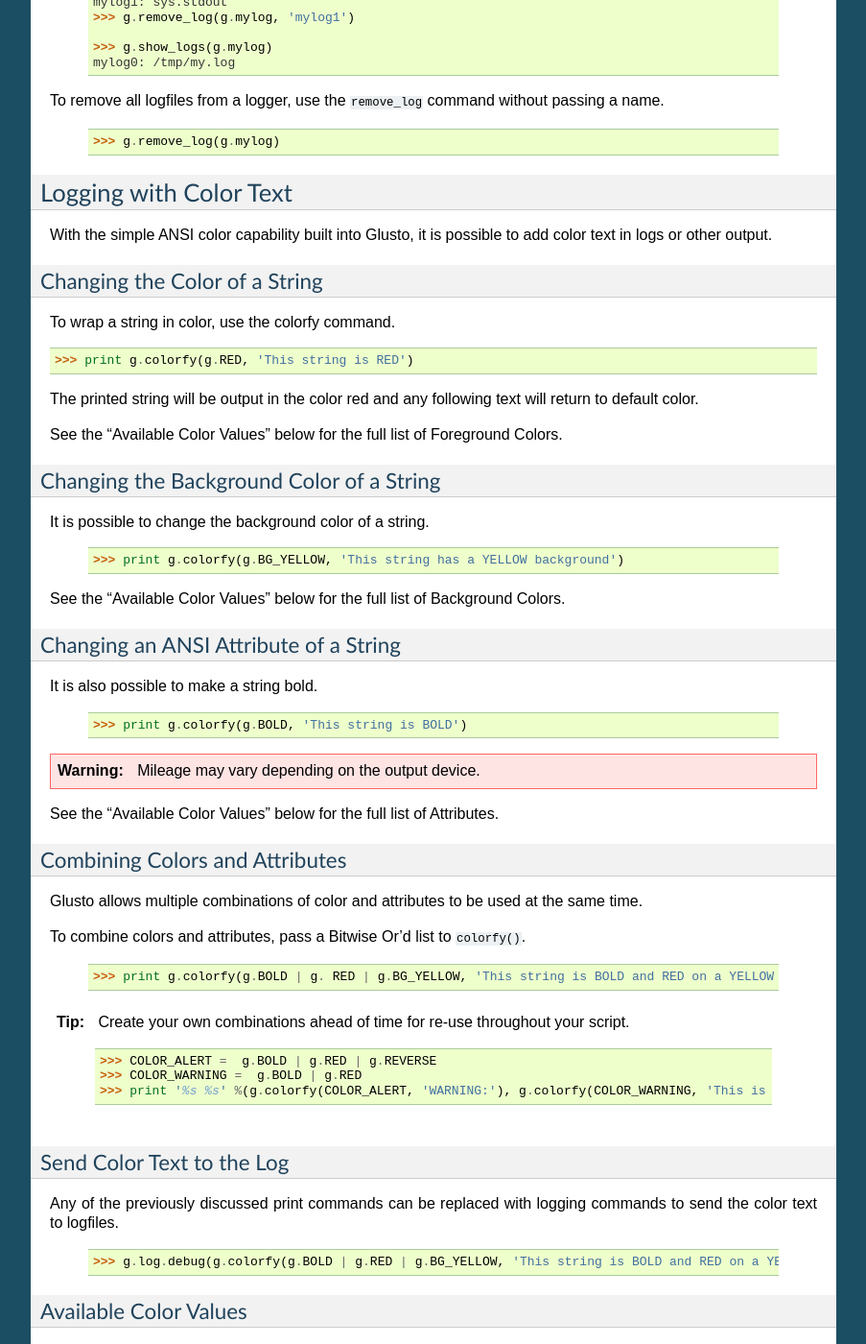
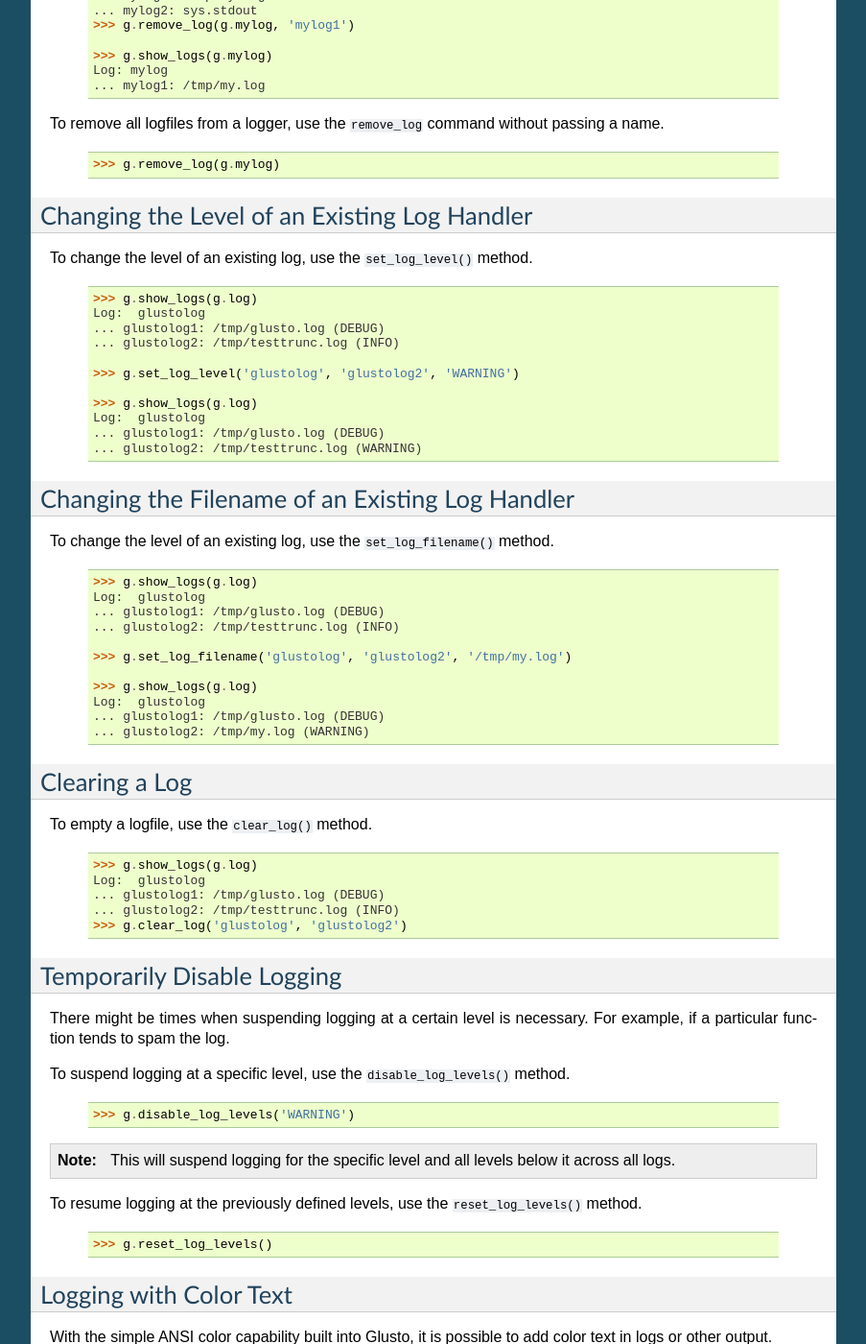
Before and after one commit to loadtheaccumulator/glusto, a Sphinx documentation site: the page built from docs/userguide/loggable.rst, in a window 1280 px wide and 1400 px high, scrolled down 1237 px. Shown: the whole window at 96% size, without its empty margins (198-1101 px from the left). Built offline with Sphinx 7.4.7, drawn with Linux system fonts in a browser that asks for light colours; pages that are not in the unit, such as notebooks, are missing from menus; some of the changed text lies outside the part shown.

Commit message:
logs: doc updates and set filename
Signed-off-by: Jonathan Holloway <loadtheaccumulator@gmail.com>

```diff
--- a/docs/userguide/loggable.rst
+++ b/docs/userguide/loggable.rst
@@ -6,7 +6,7 @@ Default Logging
 ===============
 
 By default, a logging object (``glustolog``) is setup by Glusto.
-Both are initially pointed at the same logfile (``/tmp/glusto.log``)
+It writes to ``/tmp/glusto.log``
 
 The ``glustolog`` object is designed for use by Glusto itself.
 If you need a log that is independent of the events logged by Glusto, you can
@@ -67,8 +67,10 @@ To show a list of the logfiles attached to a logger, use the ``show_logs()`` com
 	::
 
 		>>> g.show_logs(g.mylog)
-		mylog0: /tmp/my.log
-		mylog1: sys.stdout
+		Log:  mylog
+		... mylog1: /tmp/my.log (WARNING)
+		... mylog2: /tmp/my_other.log (CRITICAL)
+
 
 
 Removing a Log
@@ -79,18 +81,98 @@ If a logfile is no longer needed, remove the logfile from the logger with the ``
 	::
 
 		>>> g.show_logs(g.mylog)
-		mylog0: /tmp/my.log
-		mylog1: sys.stdout
+		Log: mylog
+		... mylog1: /tmp/my.log
+		... mylog2: sys.stdout
 		>>> g.remove_log(g.mylog, 'mylog1')
 
 		>>> g.show_logs(g.mylog)
-		mylog0: /tmp/my.log
+		Log: mylog
+		... mylog1: /tmp/my.log
 
 To remove all logfiles from a logger, use the ``remove_log`` command without passing a name.
 
 	::
 
 		>>> g.remove_log(g.mylog)
+
+
+Changing the Level of an Existing Log Handler
+=============================================
+
+To change the level of an existing log, use the ``set_log_level()`` method.
+
+	::
+
+		>>> g.show_logs(g.log)
+		Log:  glustolog
+		... glustolog1: /tmp/glusto.log (DEBUG)
+		... glustolog2: /tmp/testtrunc.log (INFO)
+
+		>>> g.set_log_level('glustolog', 'glustolog2', 'WARNING')
+
+		>>> g.show_logs(g.log)
+		Log:  glustolog
+		... glustolog1: /tmp/glusto.log (DEBUG)
+		... glustolog2: /tmp/testtrunc.log (WARNING)
+
+
+Changing the Filename of an Existing Log Handler
+================================================
+
+To change the level of an existing log, use the ``set_log_filename()`` method.
+
+	::
+
+		>>> g.show_logs(g.log)
+		Log:  glustolog
+		... glustolog1: /tmp/glusto.log (DEBUG)
+		... glustolog2: /tmp/testtrunc.log (INFO)
+
+		>>> g.set_log_filename('glustolog', 'glustolog2', '/tmp/my.log')
+
+		>>> g.show_logs(g.log)
+		Log:  glustolog
+		... glustolog1: /tmp/glusto.log (DEBUG)
+		... glustolog2: /tmp/my.log (WARNING)
+
+
+Clearing a Log
+==============
+
+To empty a logfile, use the ``clear_log()`` method.
+
+	::
+
+		>>> g.show_logs(g.log)
+		Log:  glustolog
+		... glustolog1: /tmp/glusto.log (DEBUG)
+		... glustolog2: /tmp/testtrunc.log (INFO)
+		>>> g.clear_log('glustolog', 'glustolog2')
+
+
+Temporarily Disable Logging
+===========================
+
+There might be times when suspending logging at a certain level is necessary.
+For example, if a particular function tends to spam the log.
+
+To suspend logging at a specific level, use the ``disable_log_levels()`` method.
+
+	::
+
+		>>> g.disable_log_levels('WARNING')
+
+.. Note::
+
+	This will suspend logging for the specific level and all levels below it
+	across all logs.
+
+To resume logging at the previously defined levels, use the ``reset_log_levels()`` method.
+
+	::
+
+		>>> g.reset_log_levels()
 
 
 Logging with Color Text
```
Also changed, not shown: 1 other file.
